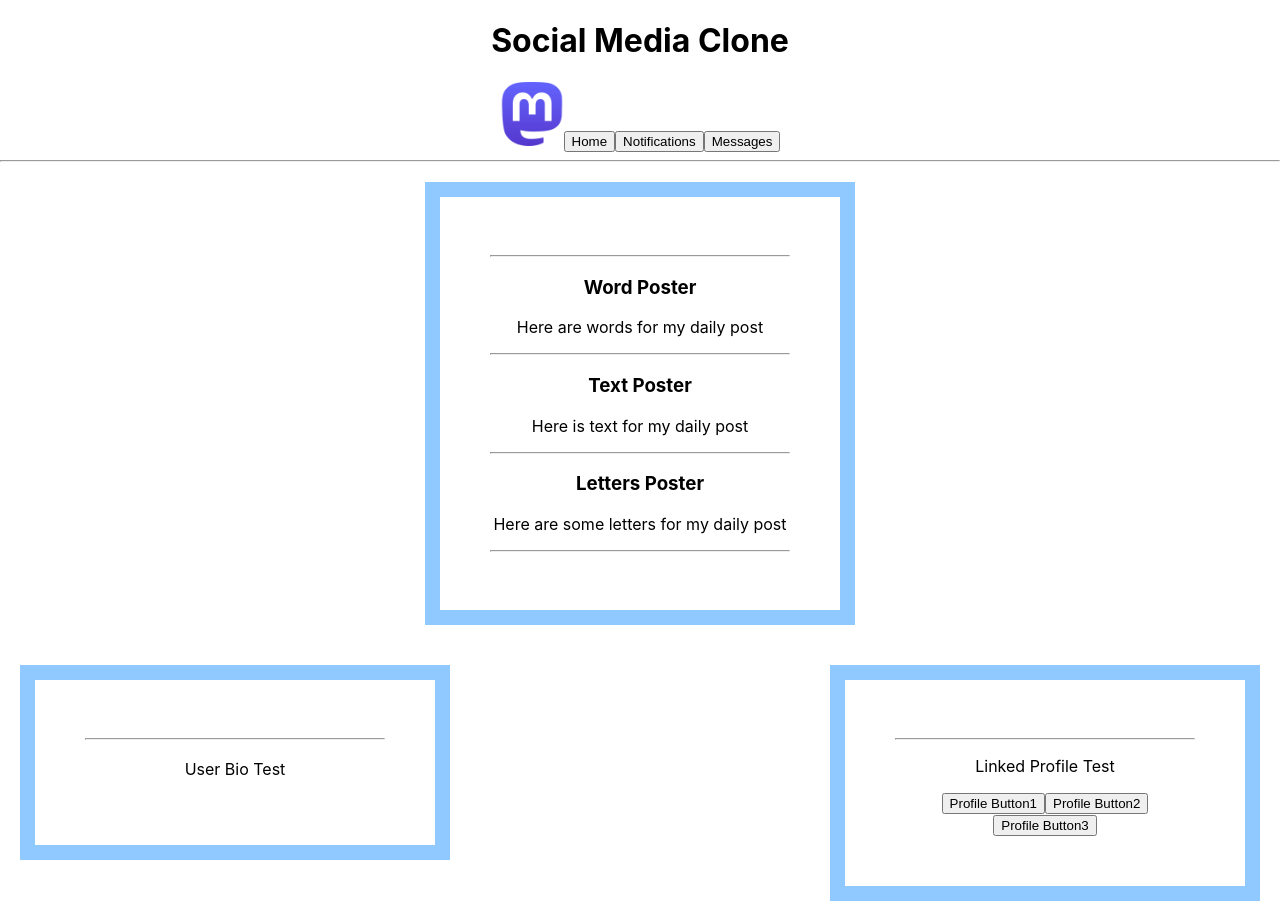
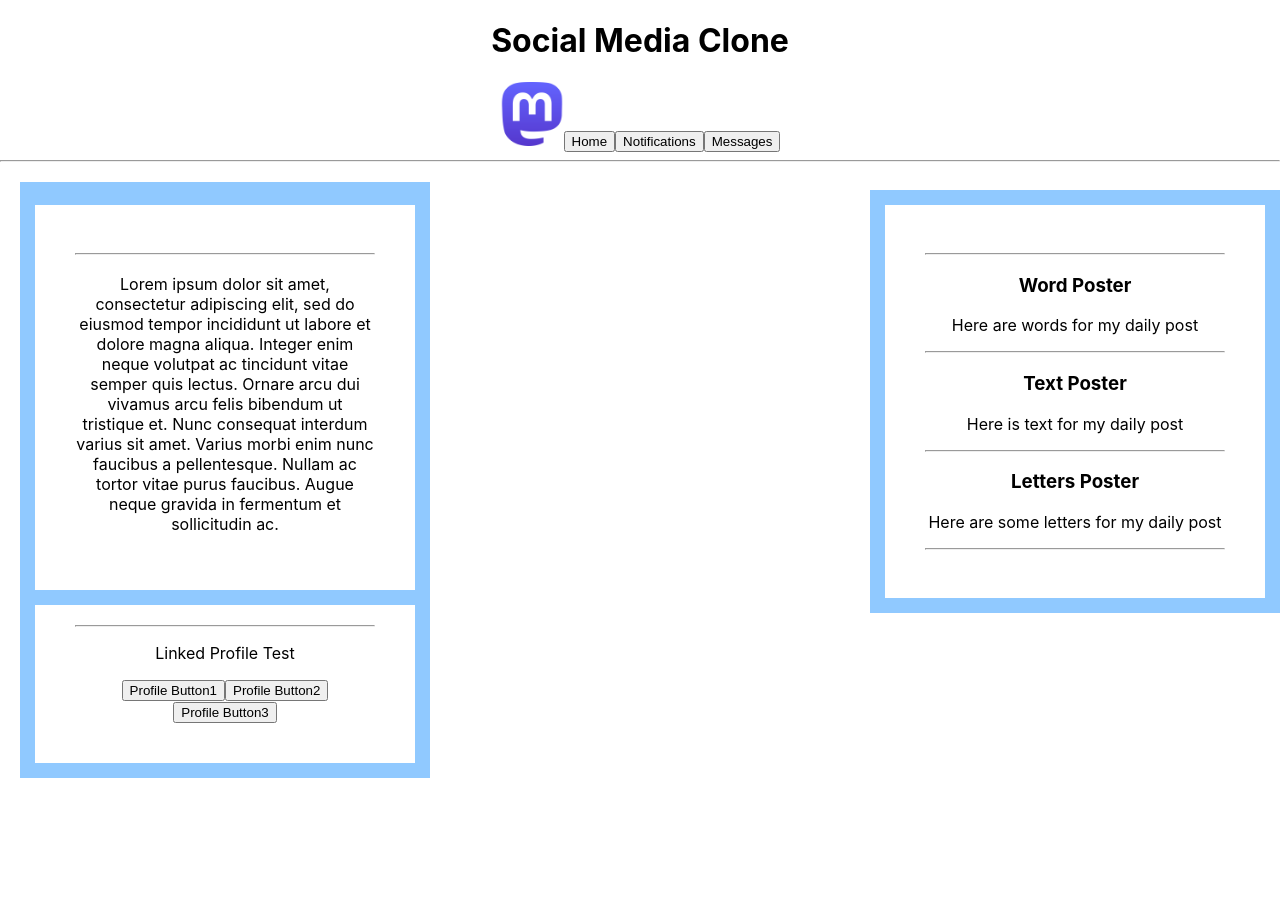
Before and after one commit to NoahJpg/Social-media, a React (Create React App) app: page / in a window 1280 px wide. After the commit the page ends 800 px from the top, so only its background shows below. Built offline with nearby package versions, Linux system fonts and the light colour scheme.

Commit message:
adjust styling, add userBio

```diff
--- a/src/components/UserBio.js
+++ b/src/components/UserBio.js
@@ -8,7 +8,7 @@ function UserBio(props){
         <hr/>
         <aside>
         <h3>{props.userName}</h3>
-        <p>User Bio Test</p>
+        <p>Lorem ipsum dolor sit amet, consectetur adipiscing elit, sed do eiusmod tempor incididunt ut labore et dolore magna aliqua. Integer enim neque volutpat ac tincidunt vitae semper quis lectus. Ornare arcu dui vivamus arcu felis bibendum ut tristique et. Nunc consequat interdum varius sit amet. Varius morbi enim nunc faucibus a pellentesque. Nullam ac tortor vitae purus faucibus. Augue neque gravida in fermentum et sollicitudin ac.</p>
         </aside>
       </div>
     </React.Fragment>
--- a/src/index.css
+++ b/src/index.css
@@ -17,22 +17,34 @@ code {
   float: left;
   width: 300px;
   border: 15px solid rgb(144, 201, 255);
-  padding: 50px;
+  padding: 40px;
   margin: 20px;
 }
 
-.post-list-container {
-  text-align: center;
+
+.linked-profile-container {
+  float: none;
   width: 300px;
   border: 15px solid rgb(144, 201, 255);
-  padding: 50px;
-  margin: 20px auto;
+  padding: 40px;
+  margin: 20px;
 }
 
-.linked-profile-container {
+/*
+// for the UserName Box Yet to come.
+.user-name-container {
+  float: none;
+  width: 300px;
+  border: 15px solid rgb(144, 201, 255);
+  padding: 40px;
+  margin: 20px;
+}
+*/
+
+.post-list-container {
   float: right;
   width: 300px;
   border: 15px solid rgb(144, 201, 255);
-  padding: 50px;
-  margin: 20px;
+  padding: 40px ;
+  margin: 20px auto;
 }
```
